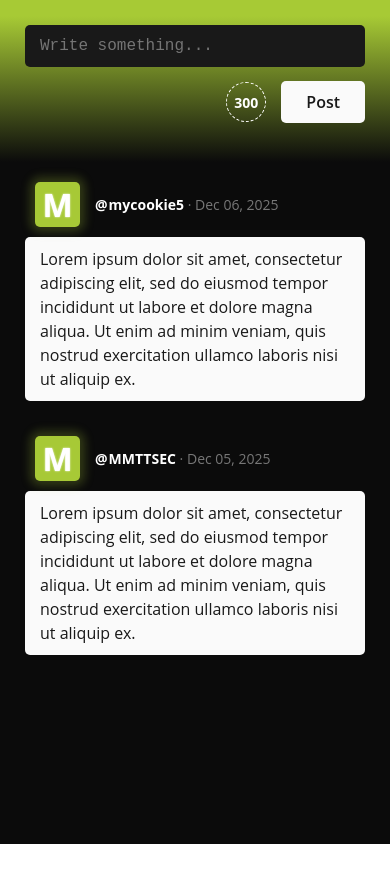
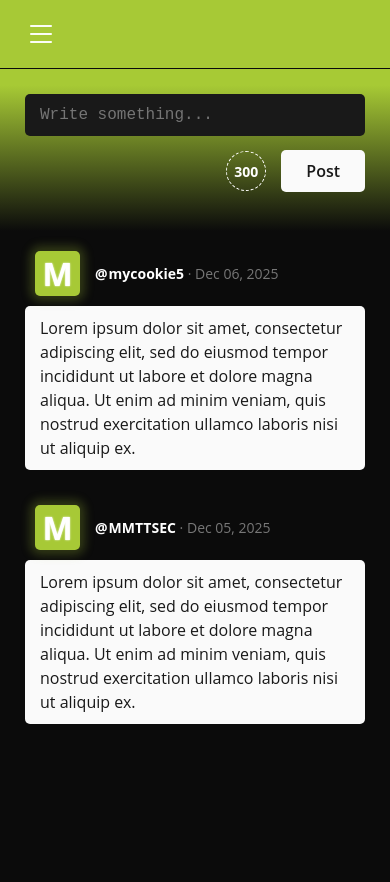
Before and after one commit to MMTTSEC/myfeed, a React app in the folder frontend/: page /feed in a window 390 px wide. Shown: the top 882 px of the page. Before the commit the page ends 844 px from the top, so only its background shows below. Built offline with nearby package versions, Linux system fonts and the light colour scheme; sample sign-in values are in the browser's storage; the HTML template or start-up script is replaced by a standard one; a web font is replaced by a local one.

Commit message:
I finished designing the mobile-header and created working menu buttons that can toggle an active class on the left & right column. (Neither coumn are yet to be displayed)

```diff
--- /dev/null
+++ b/frontend/src/components/MobileHeader.tsx
@@ -0,0 +1,61 @@
+import 'bootstrap-icons/font/bootstrap-icons.css';
+
+function isProfileOrMessagesPage(currentPath: string): boolean {
+  const pathname = currentPath.split(/[?#]/)[0];
+  return /^\/(messages|profile)(\/|$)/.test(pathname);
+}
+
+function toggleLeftColumnActive() {
+  const left = document.querySelector('section.left-column');
+  const right = document.querySelector('section.right-column');
+  if (!left) return;
+
+  const leftIsActive = left.classList.contains('active');
+  if (leftIsActive) {
+    // turn left off
+    left.classList.remove('active');
+  } else {
+    // turn left on and ensure right is off
+    left.classList.add('active');
+    if (right) right.classList.remove('active');
+  }
+}
+
+function toggleRightColumnActive() {
+  const left = document.querySelector('section.left-column');
+  const right = document.querySelector('section.right-column');
+  if (!right) return;
+
+  const rightIsActive = right.classList.contains('active');
+  if (rightIsActive) {
+    // turn right off
+    right.classList.remove('active');
+  } else {
+    // turn right on and ensure left is off
+    right.classList.add('active');
+    if (left) left.classList.remove('active');
+  }
+}
+
+export default function MobileHeader({ currentPath }: { currentPath: string }) {
+  return <>
+    <header className="mobile-header">
+      <nav className="mobile-navigation">
+        <ul>
+          <li>
+            <a href="#" onClick={(e) => { e.preventDefault(); toggleLeftColumnActive(); }}>
+              <i className="bi bi-list toggle-left-section"></i>
+            </a>
+          </li>
+          {isProfileOrMessagesPage(currentPath) && (
+            <li>
+              <a href="#" onClick={(e) => { e.preventDefault(); toggleRightColumnActive(); }}>
+                <i className="bi bi-card-list toggle-right-section"></i>
+              </a>
+            </li>
+          )}
+        </ul>
+      </nav>
+    </header>
+  </>
+}
--- a/frontend/src/pages/user-pages/UserFeedPage.tsx
+++ b/frontend/src/pages/user-pages/UserFeedPage.tsx
@@ -1,3 +1,4 @@
+import MobileHeader from '../../components/MobileHeader';
 import Navigation from '../../components/Navigation';
 import Footer from '../../components/Footer';
 import HandlePageHeader from '../../components/HandlePageHeader';
@@ -11,6 +12,7 @@ UserFeedPage.route = {
 export default function UserFeedPage() {
   return (
     <ProtectedRoute>
+      <MobileHeader currentPath={UserFeedPage.route.path} />
       <section className="left-column UserFeedPage">
         <Navigation currentPath={UserFeedPage.route.path} />
         <Footer />
--- a/frontend/src/pages/user-pages/UserHomePage.tsx
+++ b/frontend/src/pages/user-pages/UserHomePage.tsx
@@ -1,3 +1,4 @@
+import MobileHeader from '../../components/MobileHeader';
 import Navigation from '../../components/Navigation';
 import Footer from '../../components/Footer';
 import HandlePageHeader from '../../components/HandlePageHeader';
@@ -12,6 +13,7 @@ UserHomePage.route = {
 export default function UserHomePage() {
   return (
     <ProtectedRoute>
+      <MobileHeader currentPath={UserHomePage.route.path} />
       <section className="left-column UserHomePage">
         <Navigation currentPath={UserHomePage.route.path} />
         <Footer />
--- a/frontend/src/pages/user-pages/UserMessagesPage.tsx
+++ b/frontend/src/pages/user-pages/UserMessagesPage.tsx
@@ -1,3 +1,4 @@
+import MobileHeader from '../../components/MobileHeader';
 import Navigation from '../../components/Navigation';
 import Footer from '../../components/Footer';
 import DisplayMessages from '../../components/DisplayMessages';
@@ -12,6 +13,7 @@ UserMessagesPage.route = {
 export default function UserMessagesPage() {
   return (
     <ProtectedRoute>
+      <MobileHeader currentPath={UserMessagesPage.route.path} />
       <section className="left-column UserMessagesPage">
         <Navigation currentPath={UserMessagesPage.route.path} />
         <Footer />
--- a/frontend/src/pages/user-pages/UserProfilePage.tsx
+++ b/frontend/src/pages/user-pages/UserProfilePage.tsx
@@ -1,3 +1,4 @@
+import MobileHeader from '../../components/MobileHeader';
 import Navigation from '../../components/Navigation';
 import Footer from '../../components/Footer';
 import HandlePageHeader from '../../components/HandlePageHeader';
@@ -12,6 +13,7 @@ UserProfilePage.route = {
 export default function UserProfilePage() {
   return (
     <ProtectedRoute>
+      <MobileHeader currentPath={UserProfilePage.route.path} />
       <section className="left-column UserProfilePage">
         <Navigation currentPath={UserProfilePage.route.path} />
         <Footer />
--- a/frontend/src/styles/main.css
+++ b/frontend/src/styles/main.css
@@ -82,6 +82,10 @@ main {
   align-items: center;
   justify-content: center;
   min-height: 100vh;
+}
+
+main header.mobile-header {
+  display: none;
 }
 
 main section.left-column {
--- a/frontend/src/styles/responsivity.css
+++ b/frontend/src/styles/responsivity.css
@@ -1,12 +1,66 @@
 @media (max-width: 1100px) {
+  main {
+    padding-top: 69px;
+  }
+
+  main header.mobile-header {
+    background-color: var(--color-primary);
+    color: var(--color-white);
+    width: 100%;
+    position: fixed;
+    top: 0;
+    left: 0;
+    border-bottom: 1px solid var(--color-background-primary);
+
+    display: flex;
+    flex-direction: row;
+    justify-content: space-between;
+    align-items: center;
+    padding: var(--spacing-standard);
+  }
+
+  main header.mobile-header nav.mobile-navigation {
+    width: 100%;
+  }
+
+  main header.mobile-header nav.mobile-navigation ul {
+    width: 100%;
+
+    display: flex;
+    flex-direction: row;
+    justify-content: space-between;
+    align-items: center;
+  }
+
+  main header.mobile-header nav.mobile-navigation ul li {
+    padding: 0 var(--spacing-big);
+    list-style: none;
+  }
+
+  main header.mobile-header nav.mobile-navigation ul li a {
+    color: var(--color-white);
+    font-weight: 600;
+    transition: 0.3s ease-in-out;
+  }
+
+  main header.mobile-header nav.mobile-navigation ul li a:hover {
+    color: var(--color-primary-hover);
+    text-decoration: none;
+    transition: 0.3s ease-in-out;
+  }
+
+  main header.mobile-header nav.mobile-navigation ul li a .bi {
+    font-size: var(--font-size-header);
+  }
+
   main section.left-column {
     width: 100%;
     display: none;
   }
 
-    main section.center-column {
-      width: 100%
-    }
+  main section.center-column {
+    width: 100%
+  }
 
   main section.right-column {
     width: 100%;
```
Also changed, not shown: frontend/src/partials/Main.tsx (+5 -3 lines), frontend/src/components/MobileMenu.tsx (deleted).
